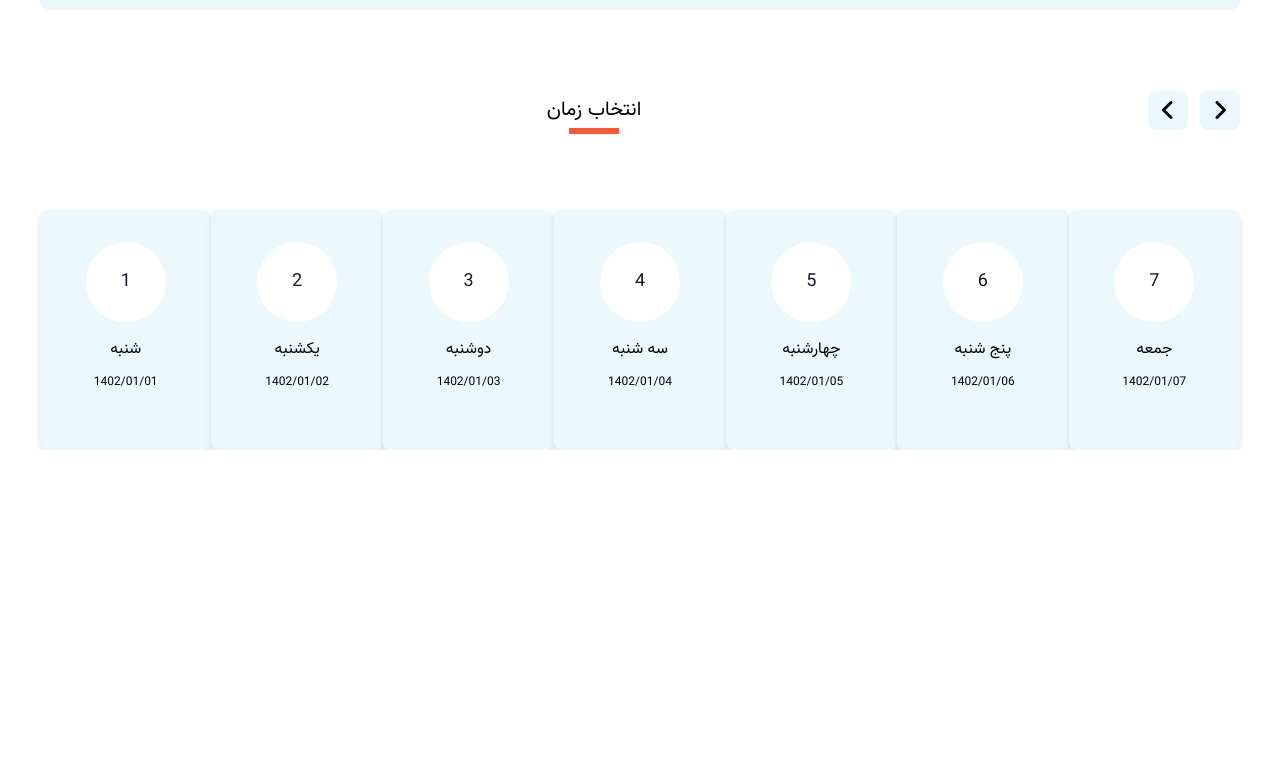
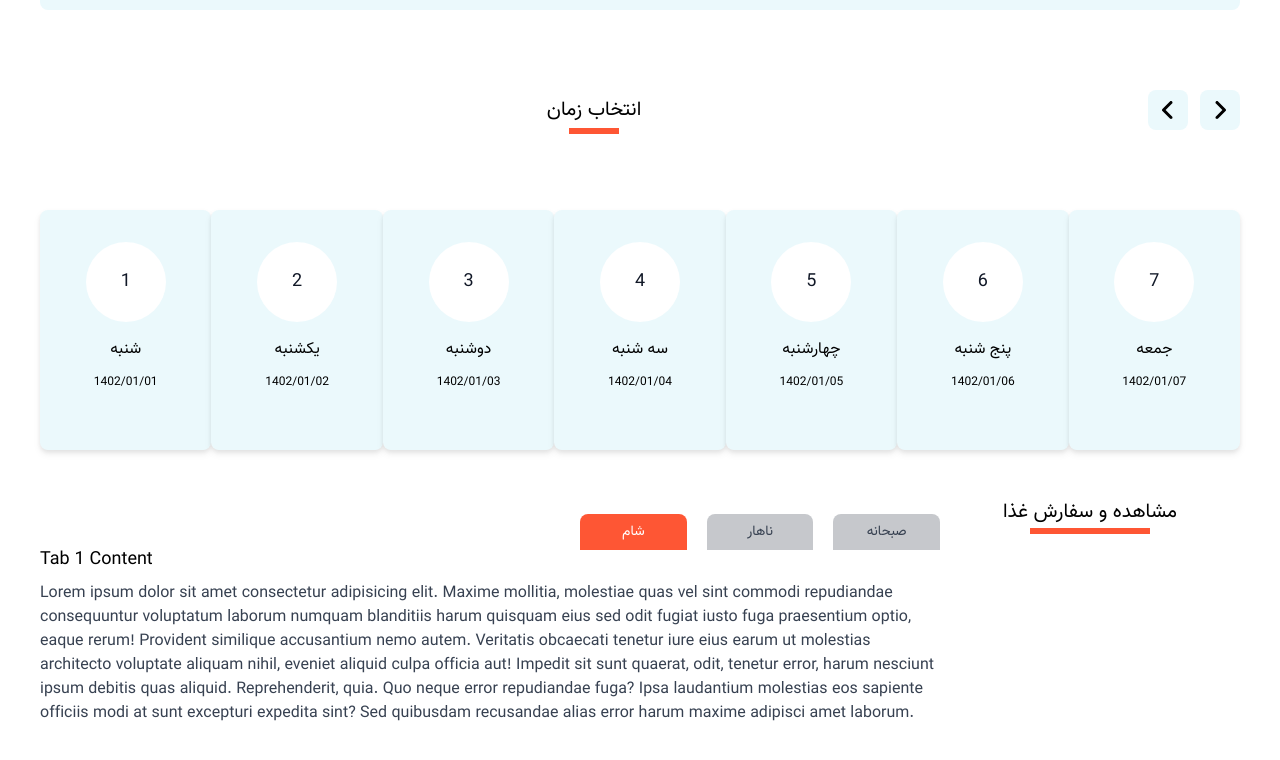
Before and after one commit to SaraZmni/food-dashboard-app, a React app: page / in a window 1280 px wide. Shown: the part 494-1254 px from the top of the page. Before the commit the page ends 944 px from the top, so only its background shows below. Built offline with nearby package versions, Linux system fonts and the light colour scheme.

Commit message:
add-tab-component-to-project

```diff
--- /dev/null
+++ b/src/components/general/ui-kit/Tabs/tabs.tsx
@@ -0,0 +1,58 @@
+import { FC, useState, MouseEvent } from "react";
+
+type TabsProps = {
+  children: React.ReactElement<TabProps>[];
+};
+
+type TabProps = {
+  label: string;
+  children: React.ReactNode;
+};
+
+const Tabs: FC<TabsProps> = ({ children }) => {
+  const [activeTab, setActiveTab] = useState(children[0].props.label);
+
+  const handleClick = (
+    e: MouseEvent<HTMLButtonElement>,
+    newActiveTab: string
+  ) => {
+    e.preventDefault();
+    setActiveTab(newActiveTab);
+  };
+
+  return (
+    <div className="w-full mx-auto font-vazir">
+      <div className="flex float-right space-x-5 w-2/5">
+        {children.map((child) => (
+          <button
+            key={child.props.label}
+            className={`${
+              activeTab === child.props.label
+                ? "bg-secondary text-white transition duration-500"
+                : "bg-main"
+            } flex-1 text-gray-700 font-medium py-2 rounded-t-lg text-sm`}
+            onClick={(e) => handleClick(e, child.props.label)}
+          >
+            {child.props.label}
+          </button>
+        ))}
+      </div>
+      <div className="py-4">
+        {children.map((child) => {
+          if (child.props.label === activeTab) {
+            return <div key={child.props.label}>{child.props.children}</div>;
+          }
+          return null;
+        })}
+      </div>
+    </div>
+  );
+};
+const Tab: FC<TabProps> = ({ label, children }) => {
+  return (
+    <div aria-label={label} className="hidden">
+      {children}
+    </div>
+  );
+};
+export { Tabs, Tab };
--- a/src/routes/home/home.tsx
+++ b/src/routes/home/home.tsx
@@ -1,6 +1,7 @@
 import { FC } from "react";
 import Banner from "@components/general/layouts/banner/banner";
 import Card from "@components/card/card";
+import { Tabs, Tab } from "@components/general/ui-kit/Tabs/tabs";
 
 import { FaAngleLeft } from "react-icons/fa6";
 import { FaAngleRight } from "react-icons/fa6";
@@ -60,6 +61,78 @@ const Home: FC = () => {
           />
         ))}
       </div>
+
+      {/*------------------------------ Tabs -----------------------------*/}
+      <div className="flex justify-between mx-10 my-10 font-vazir">
+        <div className="my-6 w-3/4">
+          <Tabs>
+            <Tab label="شام">
+              <div className="py-4">
+                <h2 className="text-lg font-medium mb-2">Tab 1 Content</h2>
+                <p className="text-gray-700">
+                  Lorem ipsum dolor sit amet consectetur adipisicing elit.
+                  Maxime mollitia, molestiae quas vel sint commodi repudiandae
+                  consequuntur voluptatum laborum numquam blanditiis harum
+                  quisquam eius sed odit fugiat iusto fuga praesentium optio,
+                  eaque rerum! Provident similique accusantium nemo autem.
+                  Veritatis obcaecati tenetur iure eius earum ut molestias
+                  architecto voluptate aliquam nihil, eveniet aliquid culpa
+                  officia aut! Impedit sit sunt quaerat, odit, tenetur error,
+                  harum nesciunt ipsum debitis quas aliquid. Reprehenderit,
+                  quia. Quo neque error repudiandae fuga? Ipsa laudantium
+                  molestias eos sapiente officiis modi at sunt excepturi
+                  expedita sint? Sed quibusdam recusandae alias error harum
+                  maxime adipisci amet laborum.
+                </p>
+              </div>
+            </Tab>
+            <Tab label="ناهار">
+              <div className="py-4">
+                <h2 className="text-lg font-medium mb-2">Tab 2 Content</h2>
+                <p className="text-gray-700">
+                  Lorem ipsum dolor sit amet consectetur adipisicing elit.
+                  Maxime mollitia, molestiae quas vel sint commodi repudiandae
+                  consequuntur voluptatum laborum numquam blanditiis harum
+                  quisquam eius sed odit fugiat iusto fuga praesentium optio,
+                  eaque rerum! Provident similique accusantium nemo autem.
+                  Veritatis obcaecati tenetur iure eius earum ut molestias
+                  architecto voluptate aliquam nihil, eveniet aliquid culpa
+                  officia aut! Impedit sit sunt quaerat, odit, tenetur error,
+                  harum nesciunt ipsum debitis quas aliquid. Reprehenderit,
+                  quia. Quo neque error repudiandae fuga? Ipsa laudantium
+                  molestias eos sapiente officiis modi at sunt excepturi
+                  expedita sint? Sed quibusdam recusandae alias error harum
+                  maxime adipisci amet laborum.
+                </p>
+              </div>
+            </Tab>
+            <Tab label="صبحانه">
+              <div className="py-4">
+                <h2 className="text-lg font-medium mb-2">Tab 3 Content</h2>
+                <p className="text-gray-700">
+                  Lorem ipsum dolor sit amet consectetur adipisicing elit.
+                  Maxime mollitia, molestiae quas vel sint commodi repudiandae
+                  consequuntur voluptatum laborum numquam blanditiis harum
+                  quisquam eius sed odit fugiat iusto fuga praesentium optio,
+                  eaque rerum! Provident similique accusantium nemo autem.
+                  Veritatis obcaecati tenetur iure eius earum ut molestias
+                  architecto voluptate aliquam nihil, eveniet aliquid culpa
+                  officia aut! Impedit sit sunt quaerat, odit, tenetur error,
+                  harum nesciunt ipsum debitis quas aliquid. Reprehenderit,
+                  quia. Quo neque error repudiandae fuga? Ipsa laudantium
+                  molestias eos sapiente officiis modi at sunt excepturi
+                  expedita sint? Sed quibusdam recusandae alias error harum
+                  maxime adipisci amet laborum.
+                </p>
+              </div>
+            </Tab>
+          </Tabs>
+        </div>
+        <div className="relative w-1/5 h-6 my-2 text-xl mx-auto text-center">
+          مشاهده و سفارش غذا
+          <div className="absolute right-0 w-1/2 h-1.5 bg-secondary -bottom-3 transform -translate-x-1/2"></div>
+        </div>
+      </div>
     </>
   );
 };
```
